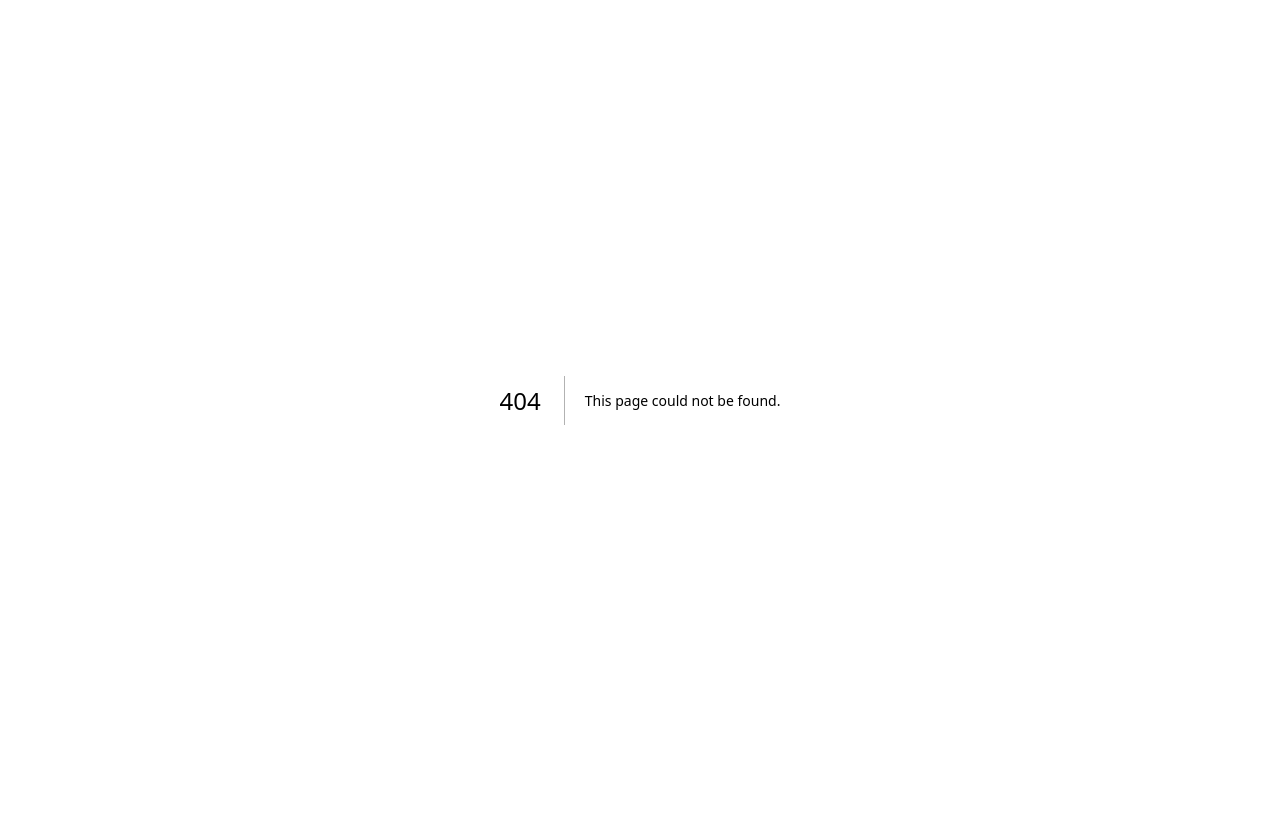
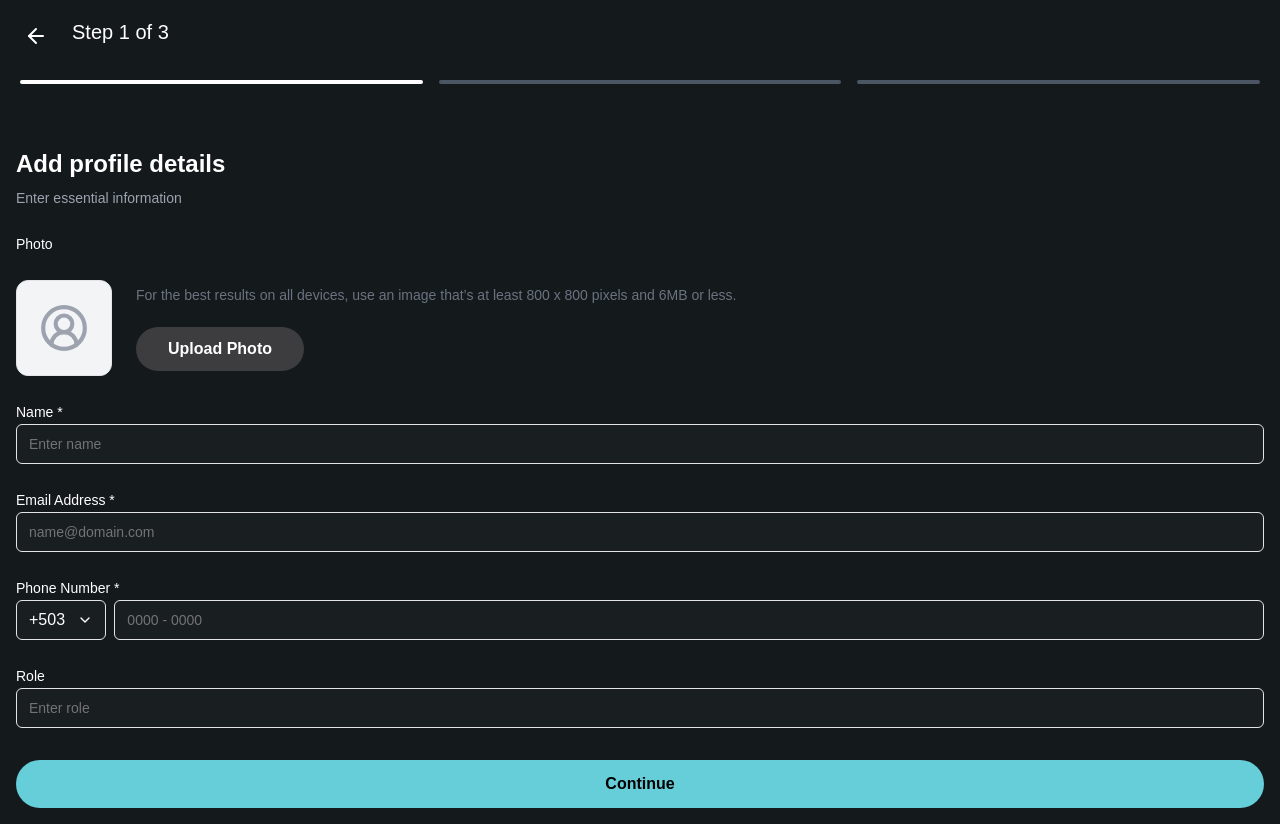
Before and after one commit to kahete-admin/kahete-web-nextjs, a Next.js app: page /profile-details in a window 1280 px wide. Before the commit this address had no page. Before the commit the page ends 800 px from the top, so only its background shows below. Built offline with nearby package versions, Linux system fonts and the light colour scheme.

Commit message:
add Stepper component

```diff
--- /dev/null
+++ b/src/app/profile-details/page.tsx
@@ -0,0 +1,12 @@
+import Stepper from "@/components/profile-details/Stepper";
+import React from "react";
+
+const ProfileDetails = () => {
+  return (
+    <div>
+      <Stepper />
+    </div>
+  );
+};
+
+export default ProfileDetails;
--- /dev/null
+++ b/src/components/profile-details/Step1.tsx
@@ -0,0 +1,116 @@
+"use client";
+
+import { CircleUserRound } from "lucide-react";
+import { useRef, useState } from "react";
+import { Input } from "@/components/ui/input";
+import { Label } from "@/components/ui/label";
+import { Button } from "@/components/ui/button";
+import {
+  Select,
+  SelectContent,
+  SelectItem,
+  SelectTrigger,
+  SelectValue,
+} from "@/components/ui/select";
+
+export const Step1 = () => {
+  const [image, setImage] = useState<string | null>(null);
+  const fileInputRef = useRef<HTMLInputElement>(null);
+
+  const handleImageChange = (event: React.ChangeEvent<HTMLInputElement>) => {
+    const file = event.target.files?.[0];
+
+    if (file) {
+      const reader = new FileReader();
+      reader.onloadend = () => {
+        if (typeof reader.result === "string") {
+          setImage(reader.result);
+        }
+      };
+      reader.readAsDataURL(file);
+    } else {
+      setImage(null);
+    }
+  };
+
+  const handleButtonClick = () => {
+    fileInputRef.current?.click();
+  };
+
+  return (
+    <div className="space-y-6">
+      <div className="flex flex-col items-start justify-center pt-8 pb-4">
+        <h2 className="text-2xl font-semibold">Add profile details</h2>
+        <h4 className="text-sm text-stone-gray">Enter essential information</h4>
+      </div>
+
+      <Label className="text-sm font-medium">Photo</Label>
+      <div className="flex items-center gap-6">
+        <div className="w-24 h-24 flex justify-center items-center rounded-xl bg-gray-100 overflow-hidden border">
+          {image ? (
+            <img
+              src={image}
+              alt="Uploaded"
+              className="w-full h-full object-cover"
+            />
+          ) : (
+            <CircleUserRound size={50} className="text-gray-400" />
+          )}
+        </div>
+        <div>
+          <p className="text-sm text-gray-500">
+            For the best results on all devices, use an image that’s at least
+            800 x 800 pixels and 6MB or less.
+          </p>
+          <Button
+            size="lg"
+            className="mt-2 bg-stone-light-gray hover:bg-stone-gray text-white"
+            onClick={handleButtonClick}
+          >
+            Upload Photo
+          </Button>
+          <Input
+            type="file"
+            ref={fileInputRef}
+            accept="image/*"
+            onChange={handleImageChange}
+            className="hidden"
+          />
+        </div>
+      </div>
+
+      <div>
+        <Label>Name *</Label>
+        <Input type="text" placeholder="Enter name" />
+      </div>
+
+      <div>
+        <Label>Email Address *</Label>
+        <Input type="email" placeholder="name@domain.com" />
+      </div>
+
+      <div>
+        <Label>Phone Number *</Label>
+        <div className="flex gap-2">
+          <Select>
+            <SelectTrigger className="w-24">
+              <SelectValue placeholder="+503" />
+            </SelectTrigger>
+            <SelectContent>
+              <SelectItem value="+503">+503</SelectItem>
+            </SelectContent>
+          </Select>
+          <Input type="tel" placeholder="0000 - 0000" />
+        </div>
+      </div>
+
+      {/* Rol */}
+      <div>
+        <Label>Role</Label>
+        <Input type="text" placeholder="Enter role" />
+      </div>
+    </div>
+  );
+};
+
+export default Step1;
--- /dev/null
+++ b/src/components/profile-details/Step2.tsx
@@ -0,0 +1,9 @@
+import React from 'react';
+
+export const Step2 = () => {
+    return (
+        <div>
+            Step2
+        </div>
+    );
+};
--- /dev/null
+++ b/src/components/profile-details/Step3.tsx
@@ -0,0 +1,9 @@
+import React from 'react';
+
+export const Step3 = () => {
+    return (
+        <div>
+            Step3
+        </div>
+    );
+};
--- /dev/null
+++ b/src/components/profile-details/Stepper.tsx
@@ -0,0 +1,70 @@
+"use client";
+import { ArrowLeft } from "lucide-react";
+import { useState } from "react";
+import Step1 from "./Step1";
+import { Step2 } from "./Step2";
+import { Step3 } from "./Step3";
+import { Button } from "../ui/button";
+
+const Stepper = () => {
+  const [currentStep, setCurrentStep] = useState(1);
+  const totalSteps = 3;
+
+  const nextStep = () => {
+    if (currentStep < totalSteps) {
+      setCurrentStep(currentStep + 1);
+    }
+  };
+
+  const prevStep = () => {
+    if (currentStep > 1) {
+      setCurrentStep(currentStep - 1);
+    }
+  };
+
+  return (
+    <div className="w-full text-white p-4">
+      <div className="flex items-center mb-6">
+        <button
+          onClick={prevStep}
+          className="p-2 hover:bg-gray-800 rounded-full transition-colors"
+        >
+          <ArrowLeft />
+        </button>
+        <h2 className="text-xl font-normal ml-4">
+          Step {currentStep} of {totalSteps}
+        </h2>
+      </div>
+
+      <div className="flex items-center gap-4 px-1">
+        {[...Array(totalSteps)].map((_, index) => (
+          <div
+            key={index}
+            className={`h-1 flex-1 rounded-full
+              ${index + 1 <= currentStep ? "bg-white" : "bg-gray-600"}`}
+          />
+        ))}
+      </div>
+
+      <div className="mt-8">
+        {currentStep === 1 && <Step1 />}
+        {currentStep === 2 && <Step2 />}
+        {currentStep === 3 && <Step3 />}
+      </div>
+
+      {/* Navigation Buttons */}
+      <div className="flex justify-between mt-8">
+        <Button
+          onClick={nextStep}
+          disabled={currentStep === totalSteps}
+          size="full"
+        >
+          Continue
+        </Button>
+      </div>
+    </div>
+  );
+};
+
+
+export default Stepper;
--- /dev/null
+++ b/src/components/profile-details/index.ts
@@ -0,0 +1,4 @@
+export { Step1 } from "./Step1";
+export { Step2 } from "./Step2";
+export { Step3 } from "./Step3";
+export { Step4 } from "./Step4";
--- a/tailwind.config.ts
+++ b/tailwind.config.ts
@@ -55,6 +55,7 @@ export default {
 				'sky-blue': '#70C6EB',
 				'stone-dark-gray': '#232323',
 				'stone-light-gray': '#3D3D3F',
+				'stone-gray': '#9CA3AF',
 				'charcoal-night': '#191E21',
 				midnight: '#14191c',
 			},
```
